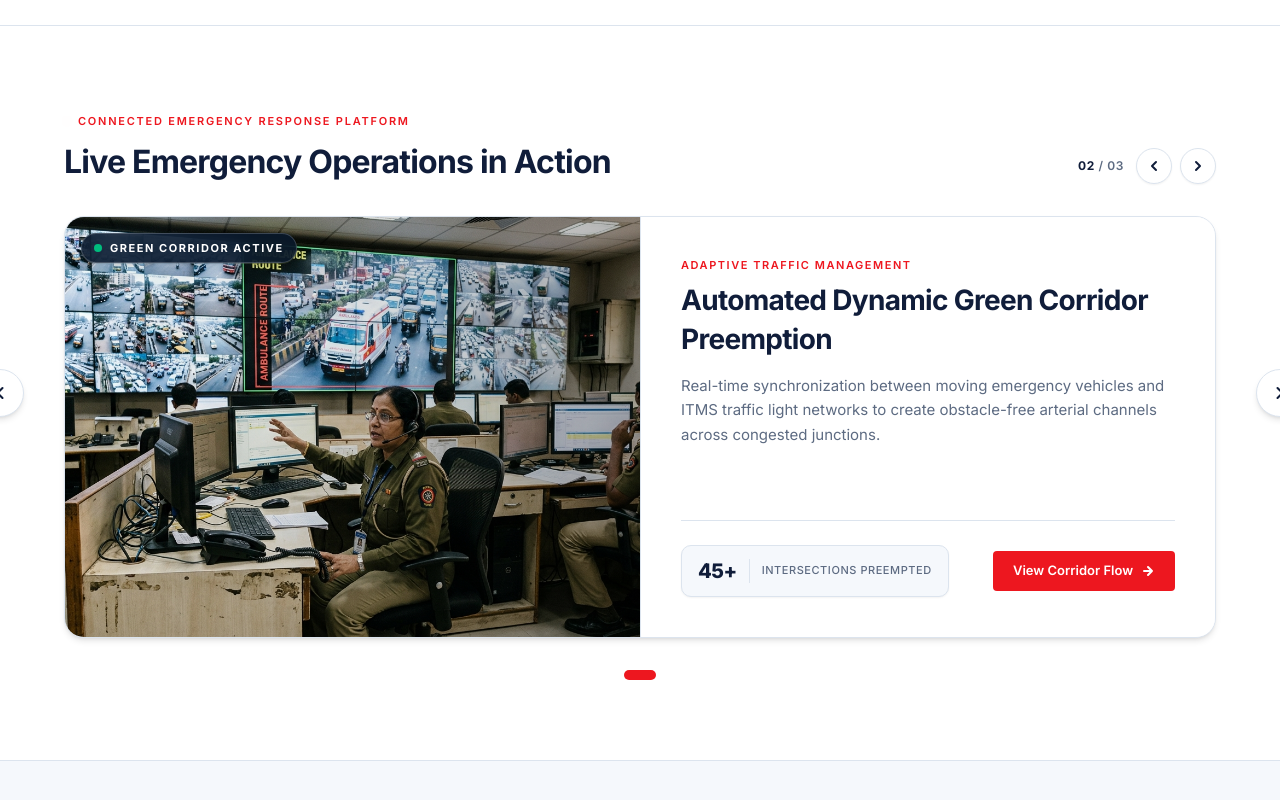
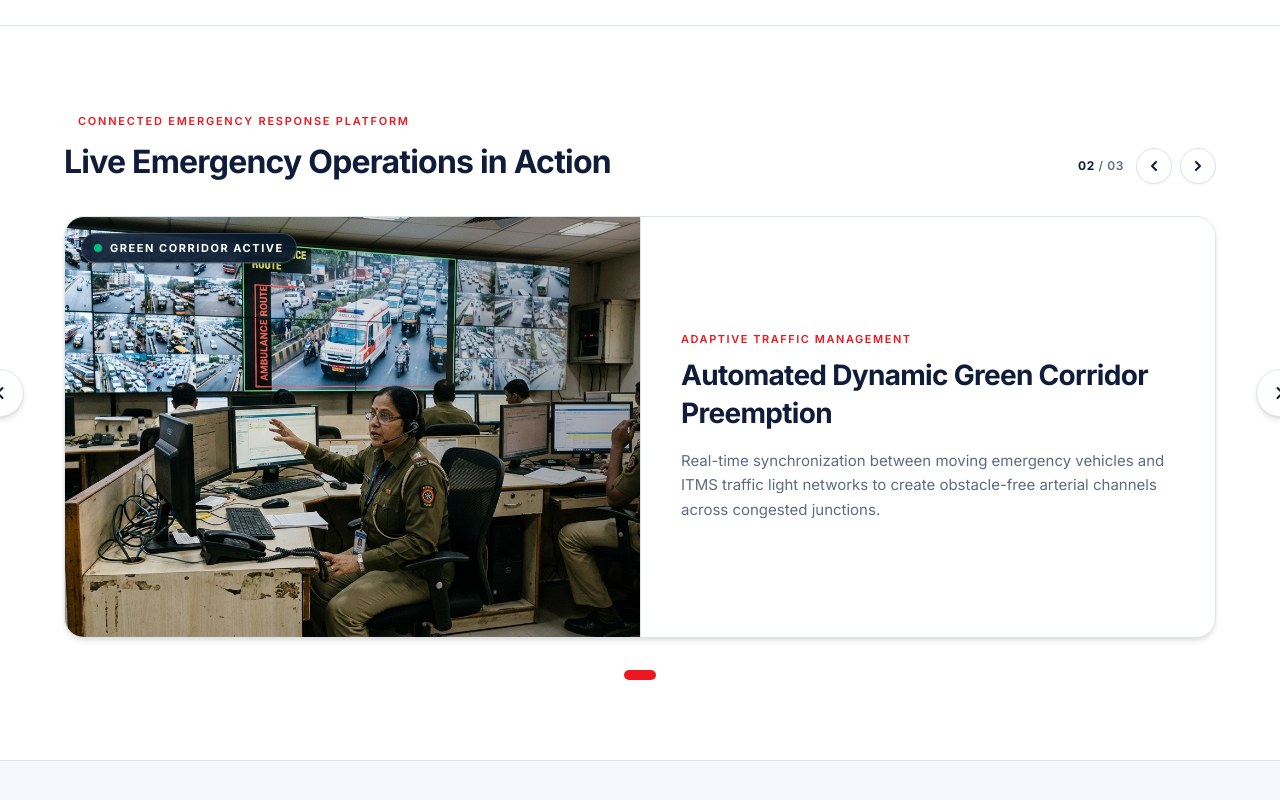
Before and after one commit to naaneshwarn/Emstrap, a React (Vite) app: page /smart-cities in a window 1280 px wide. Shown: the part 1672-2472 px from the top of the page. Built offline with nearby package versions, Linux system fonts and the light colour scheme; the HTML template or start-up script is replaced by a standard one.

Commit message:
fix: apply EMSTRAP website updates and accurate Nano Banana imagery

```diff
--- a/src/components/FloatingCardBanner.tsx
+++ b/src/components/FloatingCardBanner.tsx
@@ -21,17 +21,12 @@ const BANNER_DATA: Record<string, BannerCard[]> = {
   'corporate-companies': [
     {
       id: 'corp-1',
-      badge: 'ENTERPRISE READY',
-      badgeType: 'active',
+      badge: '',
       image: '/images/banner/banner-corporate.jpg',
       imageAlt: 'Indian corporate campus emergency response team drill with floor safety marshals',
       eyebrow: 'WORKPLACE SAFETY & EVACUATION DRILL',
       title: 'Coordinated Campus Emergency & Evacuation Mesh',
       description: 'Empower trained floor marshals and medical ERT teams with instant silent alerts, real-time muster roll headcount, and synchronized hospital EMS dispatch during critical facility incidents.',
-      metricValue: '< 90s',
-      metricLabel: 'CAMPUS EMT MOBILIZATION',
-      actionText: 'Corporate Shield',
-      actionLink: '#solutions',
     },
     {
       id: 'corp-2',
@@ -52,10 +47,6 @@ const BANNER_DATA: Record<string, BannerCard[]> = {
       eyebrow: 'PRIORITY ARTERIAL PASSAGE',
       title: 'Emergency Corridor Support for Critical Evacuations',
       description: 'Automated transit route telemetry shared directly with city traffic police control nodes to expedite medical transfers through congested metro arteries.',
-      metricValue: '42%',
-      metricLabel: 'Faster Evacuation Transit',
-      actionText: 'Explore Corridors',
-      actionLink: '/traffic-management',
     },
   ],
 
@@ -83,10 +74,6 @@ const BANNER_DATA: Record<string, BannerCard[]> = {
       eyebrow: 'ADAPTIVE TRAFFIC MANAGEMENT',
       title: 'Automated Dynamic Green Corridor Preemption',
       description: 'Real-time synchronization between moving emergency vehicles and ITMS traffic light networks to create obstacle-free arterial channels across congested junctions.',
-      metricValue: '45+',
-      metricLabel: 'Intersections Preempted',
-      actionText: 'View Corridor Flow',
-      actionLink: '/traffic-management',
     },
     {
       id: 'sc-3',
@@ -97,10 +84,6 @@ const BANNER_DATA: Record<string, BannerCard[]> = {
       eyebrow: 'FIELD FLEET TELEMATICS',
       title: 'Real-Time Citywide Fleet Telemetry & CAD',
       description: 'Full situational awareness across municipal ambulances, PCR patrol vans, fire response units, and emergency operations center video walls.',
-      metricValue: '< 3s',
-      metricLabel: 'GPS Telemetry Refresh',
-      actionText: 'Review System Mesh',
-      actionLink: '/police-departments',
     },
   ],
 
@@ -173,10 +156,6 @@ const BANNER_DATA: Record<string, BannerCard[]> = {
       eyebrow: 'SIGNAL CLEARANCE',
       title: 'Automated Green Corridor Signal Clearance',
       description: 'Coordinate automatically with city traffic control centers to secure continuous green waves for high-acuity cardiac and trauma patient transport.',
-      metricValue: '35%',
-      metricLabel: 'Transit Time Reduction',
-      actionText: 'View Corridor Flow',
-      actionLink: '/traffic-management',
     },
     {
       id: 'amb-3',
@@ -330,17 +309,12 @@ const BANNER_DATA: Record<string, BannerCard[]> = {
     },
     {
       id: 'home-4',
-      badge: 'ENTERPRISE READY',
-      badgeType: 'verified',
+      badge: '',
       image: '/images/banner/banner-corporate.jpg',
       imageAlt: 'Indian corporate campus emergency response drill with safety marshals and personnel',
       eyebrow: 'WORKPLACE SAFETY SHIELD',
       title: 'Comprehensive Corporate Incident Protection',
       description: 'Protect thousands of employees across multi-building campuses with instant silent panic alerts, floor marshal coordination, and direct EMS dispatch.',
-      metricValue: '< 90s',
-      metricLabel: 'Campus ERT Mobilization',
-      actionText: 'Corporate Shield',
-      actionLink: '/corporate-companies',
     },
   ],
 };
--- a/src/components/PageTemplate.tsx
+++ b/src/components/PageTemplate.tsx
@@ -210,16 +210,13 @@ function Hero({ hero }: { hero: PageData['hero'] }) {
             <div className="lg:col-span-5 flex justify-center lg:justify-end">
               <div className="w-full max-w-[420px] bg-slate-900/80 backdrop-blur-md rounded-[12px] border border-white/15 p-6 sm:p-7 shadow-2xl animate-hero-card">
                 {/* Status Badge */}
-                <div className="flex items-center justify-between mb-5">
+                <div className="flex items-center mb-5">
                   <div className="inline-flex items-center gap-2 px-3 py-1 rounded-full bg-white/10 border border-white/15">
                     <span className="w-2 h-2 rounded-full bg-emerald-400 animate-pulse" />
                     <span className="text-[11px] font-bold tracking-[0.14em] uppercase text-white/90">
                       {hero.heroCard.badge}
                     </span>
                   </div>
-                  <span className="text-[11px] font-semibold tracking-wider text-white/50 uppercase">
-                    LIVE RESPONSE
-                  </span>
                 </div>
 
                 {/* Metric Display */}
--- a/src/data/pageData.ts
+++ b/src/data/pageData.ts
@@ -75,7 +75,7 @@ export const pages: PageData[] = [
       tags: ['Employee Safety', 'Emergency Response', 'Fire Safety', 'Safety Management'],
       backgroundImage: '/images/hero-corporate.jpg',
       heroCard: {
-        badge: 'ENTERPRISE READY',
+        badge: 'CAMPUS SAFETY',
         metricValue: '< 90s',
         metricLabel: 'CAMPUS EMT MOBILIZATION',
         description: 'Instant floor marshal coordination and automated EMS dispatch across corporate campuses.',
```
Also changed, not shown: public/images/cards/corp-fire-response.jpg.
